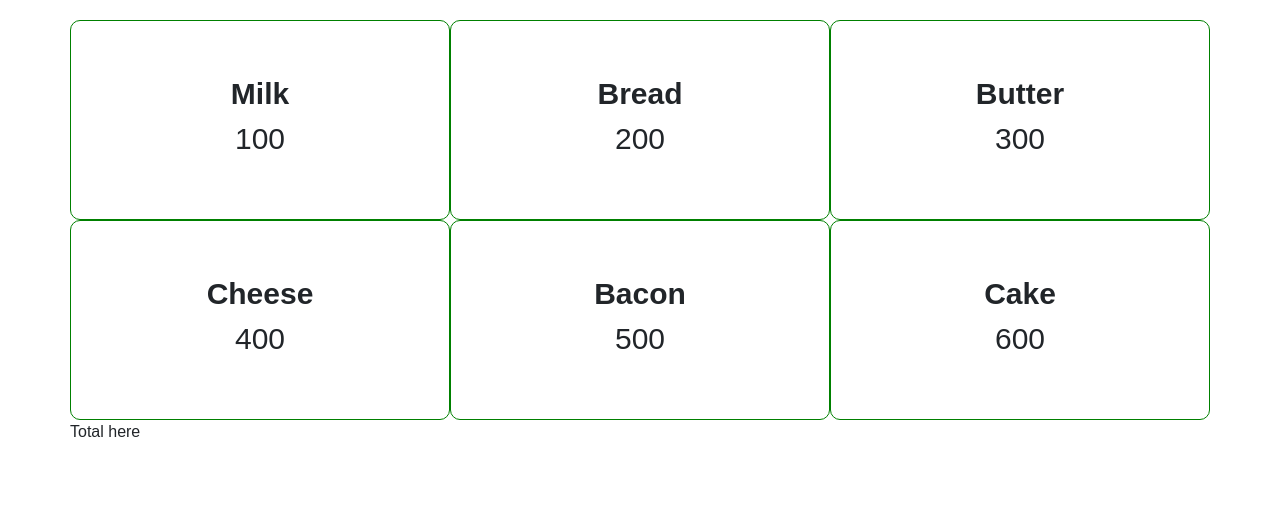
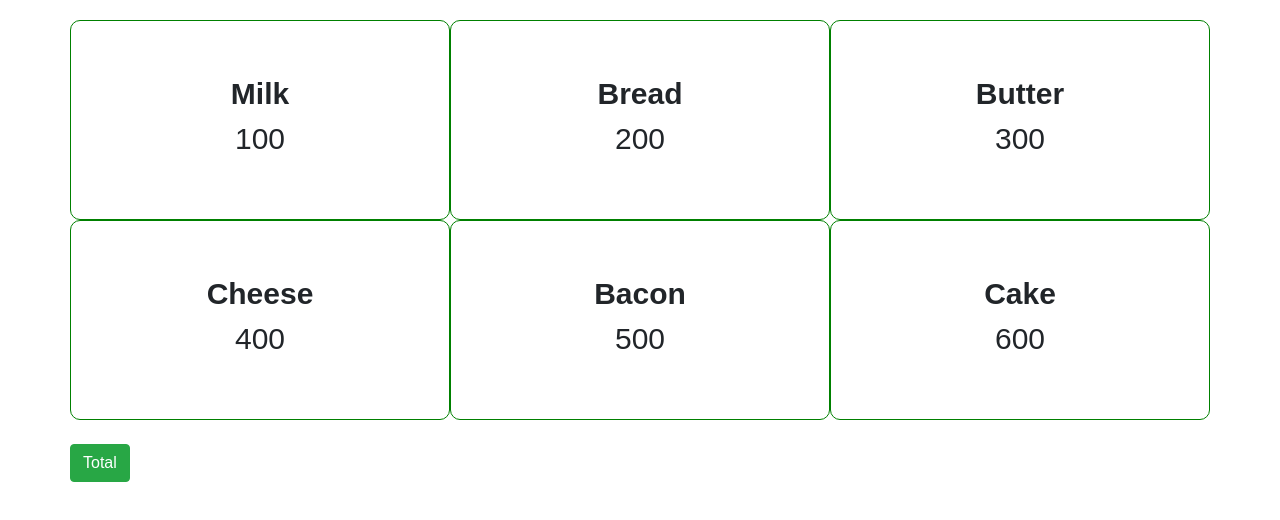
Before and after one commit to obikanubi/react_pos, a React (Create React App) app: page / in a window 1280 px wide. Shown: the top 520 px of the page. Built offline with nearby package versions, Linux system fonts and the light colour scheme.

Commit message:
added delete and total button

```diff
--- a/src/components/cart.js
+++ b/src/components/cart.js
@@ -10,9 +10,13 @@ class Cart extends Component {
     }
     console.log(this.props.handleSendItem(order))
   }
+  delete() {
+    console.log('clicked');
+  }
   render() {
     return (
         <div className="app-order">
+          <button className="btn-danger" onClick={this.delete.bind(this)}>X</button>
           <strong>Order: </strong>{this.props.order.name}
           <strong>Quantity: </strong> <button onClick={this.quantityUp.bind(this)}>{this.props.order.quantity}</button>
           <strong>Price: </strong>{this.props.order.price}
--- a/src/components/total.js
+++ b/src/components/total.js
@@ -5,7 +5,8 @@ class Total extends Component {
     return (
       <div className="row">
         <div className="app-total">
-          <p> Total here </p>
+          <br />
+          <button className="btn btn-success">Total</button>
         </div>
       </div>
     );
```
